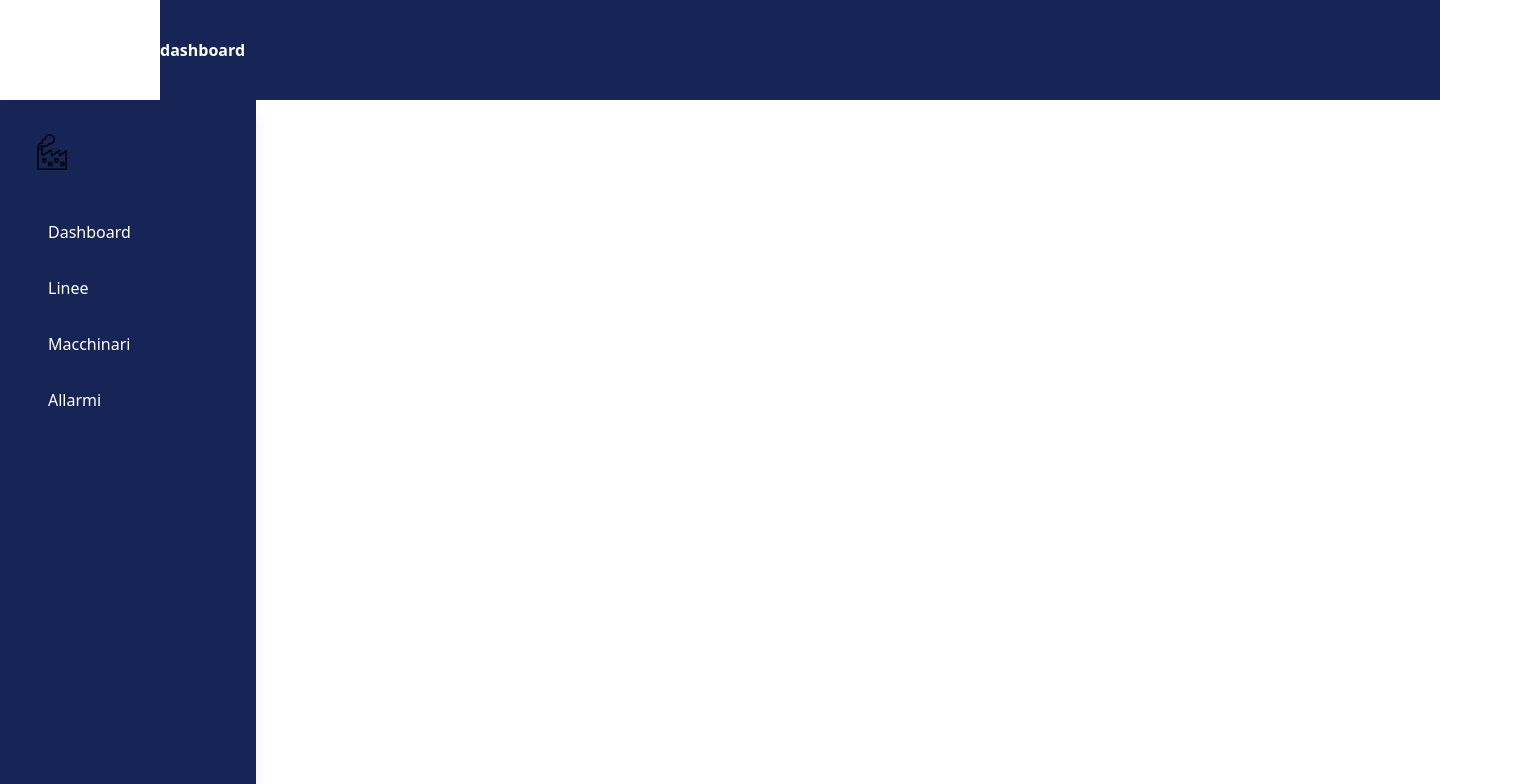
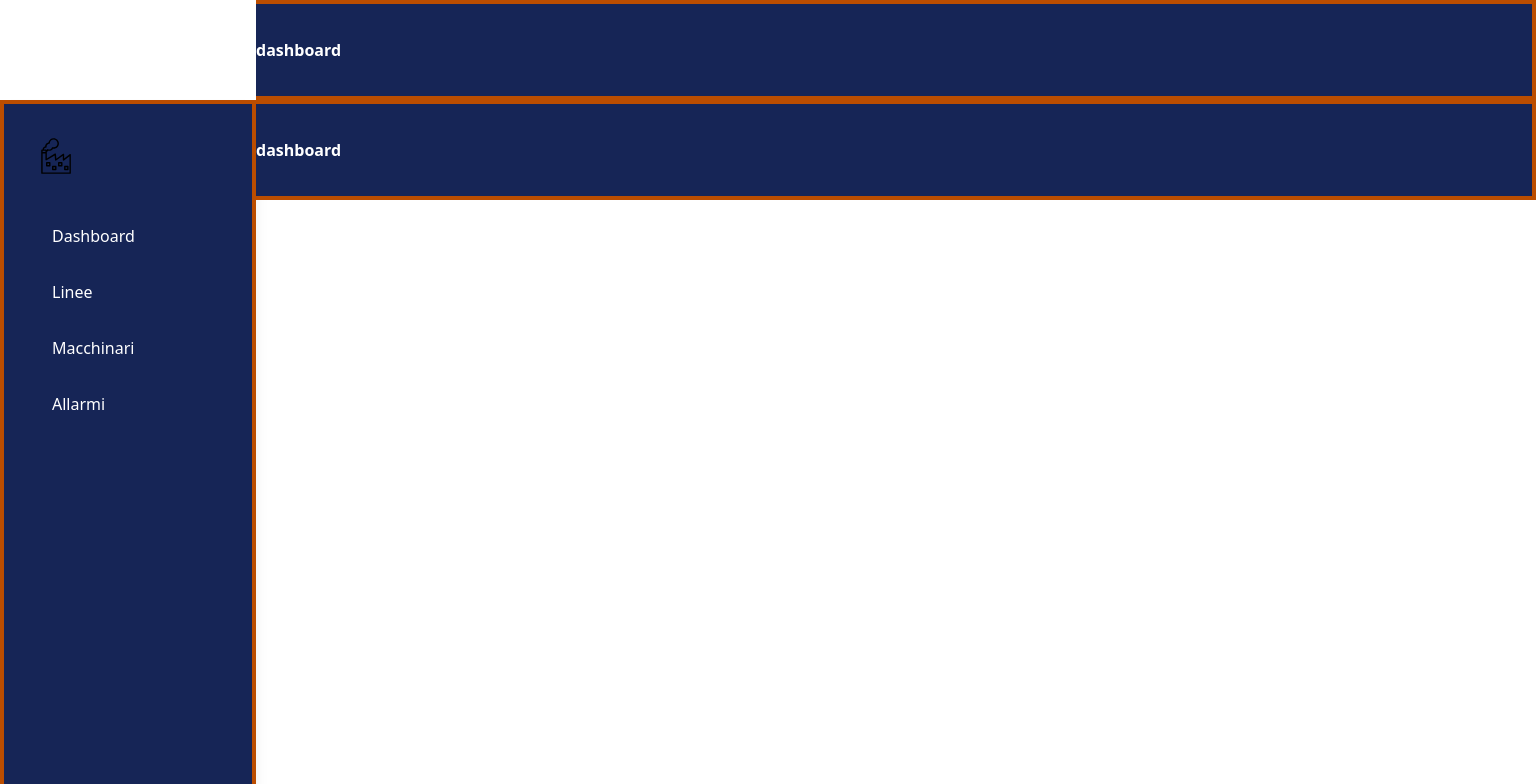
Before and after one commit to tommasocamponogara/ProgettoPCTO-Aggiornamenti, a React (Vite) app: page /dashboard in a window 1280 px wide. Shown: the top 784 px of the page, 1536 px wide, since content can reach past the window. Built offline with nearby package versions, Linux system fonts and the light colour scheme.

Commit message:
aggiornamento

```diff
--- a/src/componenti/Dashboard.tsx
+++ b/src/componenti/Dashboard.tsx
@@ -1,12 +1,11 @@
-import React from 'react'
-import { createRoot } from 'react-dom/client'
-import { BrowserRouter, Route, Routes, Link } from 'react-router-dom'
 import { Sidebar } from './sidebar'
+import { Topbar } from './Topbar'
 
 export function Dashboard() {
   return (
     <>
       <Sidebar />
+      <Topbar />
     </>
   )
 }
--- a/src/componenti/Topbar.tsx
+++ b/src/componenti/Topbar.tsx
@@ -6,7 +6,7 @@ export function Topbar() {
   var path = location.pathname
   var topbarList = path.split('/')
   return (
-    <div className="bg-blue-950 text-white sticky w-full h-25 ml-40 flex items-center">
+    <div className="bg-blue-950 text-white sticky w-full h-25 flex items-center ml-64 border-t-4 border-r-4 border-b-4 border-amber-700">
       {topbarList.map((element, index) => (
         <b key={index}>
           <Link to={'/' + element}>{element}</Link>
--- a/src/componenti/sidebar.tsx
+++ b/src/componenti/sidebar.tsx
@@ -4,7 +4,7 @@ import logo from '../assets/prova_logo.svg'
 
 export function Sidebar() {
   return (
-    <div className="bg-blue-950 text-white h-screen w-64 fixed flex flex-col justify-between p-8 font-sans shadow-lg">
+    <div className="bg-blue-950 text-white h-screen w-64 fixed flex flex-col justify-between p-8 font-sans shadow-lg border-4 border-amber-700">
       <div className="mb-10 flex items-center">
         <img src={logo} alt="Logo App" className="w-10 h-10 mr-5" />
         {/*<span className="text-xl font-bold">Smart Factory</span> */}
```
